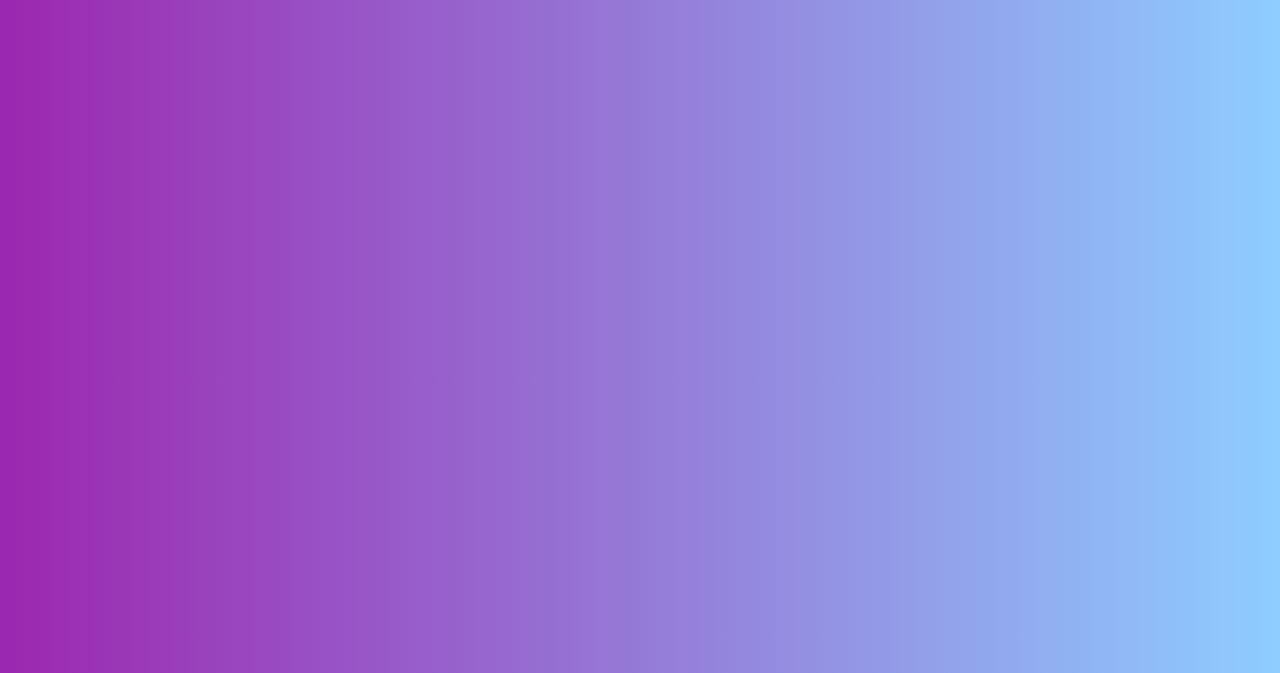
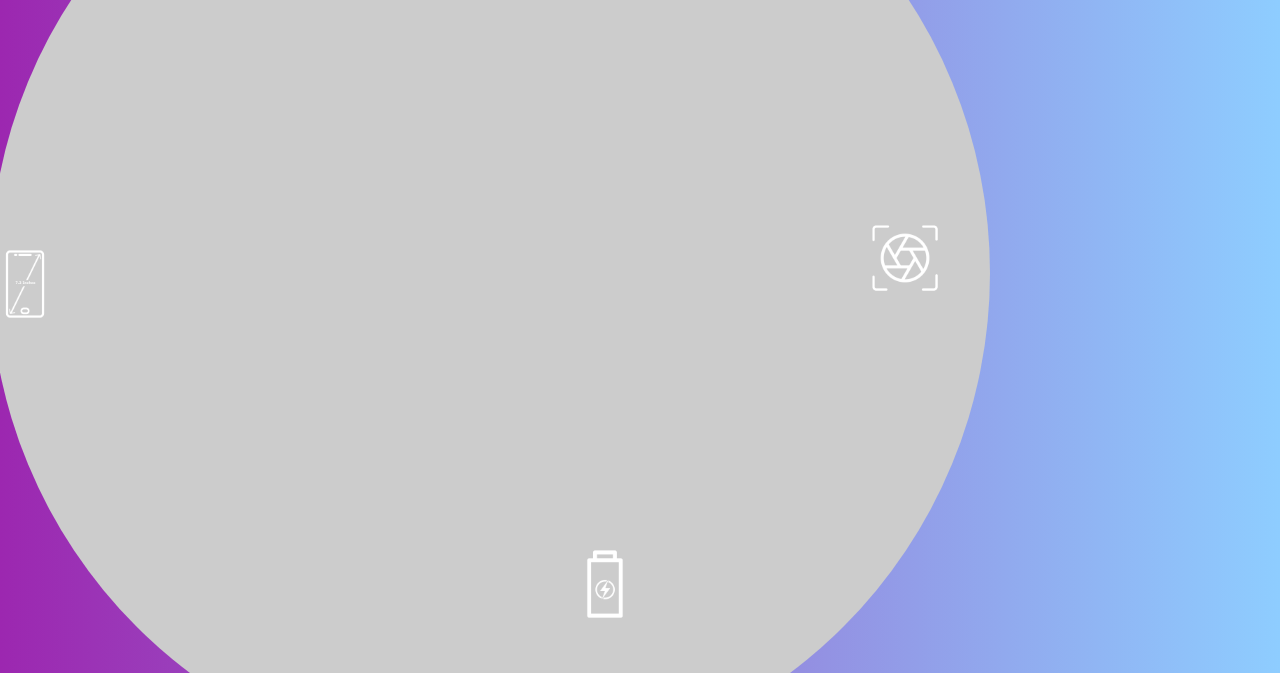
Before and after one commit to Hatemii/Smartphone, a plain HTML site: page index.html in a window 1280 px wide. Shown: the part 127-800 px from the top of the page. Drawn offline with Linux system fonts and the light colour scheme.

Commit message:
feature logos

```diff
--- a/index.html
+++ b/index.html
@@ -24,8 +24,32 @@
           <li><a href="#">Cart</a></li>
         </ul>
       </div>
+    </nav>
 
-    </nav>
+
+    <!-- png images -->
+    <div class="information">
+      <div id="circle">
+
+        <div class="feature one">
+          <img src="images/camera.png">
+        </div>
+
+        <div class="feature two">
+          <img src="images/processor.png">
+        </div>
+
+        <div class="feature three">
+          <img src="images/display.png">
+        </div>
+
+        <div class="feature four">
+          <img src="images/battery.png">
+        </div>
+
+      </div>
+    </div>
+
   </div>
 
 
--- a/style.css
+++ b/style.css
@@ -30,12 +30,12 @@ nav {
 }
 
 .nav-links ul li {
-  list-style: none;;
-  display: inline-block;;
+  list-style: none;
+  display: inline-block;
   margin: 0 20px;
 }
 
-.nav-links ul li a{
+.nav-links ul li a {
   color: #fff;
   text-decoration: none;
 }
@@ -48,3 +48,50 @@ nav {
 .logo img {
   width: 150px;
 }
+
+/* information */
+.information {
+  width: 1000px;
+  height: 1000px;
+  position: absolute;
+  top: 50%;
+  left: -10px;
+  transform: translateY(-50%);
+}
+
+#circle {
+  width: 1000px;
+  height: 1000px;
+  position: absolute;
+  top: 0;
+  left: 0;
+  border-radius: 50%;
+  background: #ccc;
+}
+
+.feature {
+  position: absolute;
+}
+
+.feature img {
+  width: 70px;
+}
+
+.one {
+  top:450px;
+  right:50px;
+}
+
+.two {
+  top:150px;
+  left:350px;
+}
+
+.three {
+  bottom: 450px;
+}
+
+.four {
+  bottom: 150px;
+  right: 350px;
+}
```
